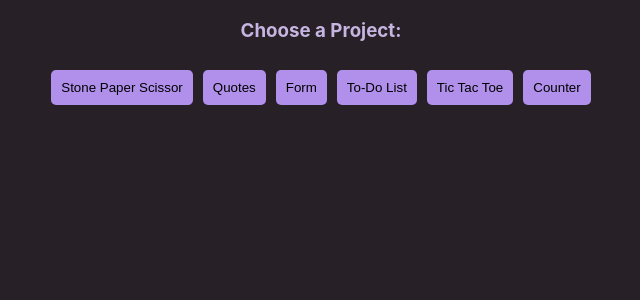
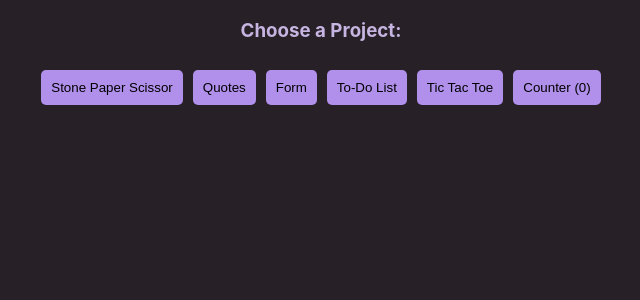
Before and after one commit to anaspxr/my-small-projects, a React (Create React App) app: page / in a window 1280 px wide. Shown: the top 300 px of the page, without its empty margins (319-959 px from the left). Built offline with nearby package versions, Linux system fonts and the light colour scheme.

Commit message:
create a counter context and use useContext hook to change the state

```diff
--- a/src/App.js
+++ b/src/App.js
@@ -1,4 +1,4 @@
-import { useState } from "react";
+import React, { useState } from "react";
 import "./App.css";
 import StonePaperScissor from "./components/StonePaperScissor";
 import Quotes from "./components/Quotes";
@@ -7,14 +7,17 @@ import TodoList from "./components/TodoList";
 import TicTac from "./components/TicTac";
 import Counter from "./components/Counter";
 
+export const CounterContext = React.createContext();
+
 function App() {
+  const [count, setCount] = useState(0);
   const listItems = [
     "Stone Paper Scissor",
     "Quotes",
     "Form",
     "To-Do List",
     "Tic Tac Toe",
-    "Counter",
+    `Counter (${count})`,
   ];
   const [showContent, setShowContent] = useState(0);
   const Buttons = listItems.map((content, index) => (
@@ -31,6 +34,7 @@ function App() {
   return (
     <div className="App">
       <h3>Choose a Project:</h3>
+      <CounterContext.Provider value={[count, setCount]}>
         <div className="buttons-container"> {Buttons}</div>
         {showContent === 1 && <StonePaperScissor />}
         {showContent === 2 && <Quotes />}
@@ -38,6 +42,7 @@ function App() {
         {showContent === 4 && <TodoList />}
         {showContent === 5 && <TicTac />}
         {showContent === 6 && <Counter />}
+      </CounterContext.Provider>
     </div>
   );
 }
--- a/src/components/Counter.jsx
+++ b/src/components/Counter.jsx
@@ -1,7 +1,9 @@
-import React, { useReducer } from "react";
+import React, { useContext, useReducer, useState } from "react";
 import Info from "./Info";
+import { CounterContext } from "../App";
 
 export default function Counter() {
+  const [, setValue] = useContext(CounterContext);
   const initialValue = 0;
 
   const reducer = (state, action) => {
@@ -21,6 +23,7 @@ export default function Counter() {
       >
         <button
           onClick={() => {
+            setValue((value) => value + 1);
             dispatch((state) => {
               return state + 1;
             });
@@ -47,7 +50,12 @@ export default function Counter() {
           Reset
         </button>
       </div>
-      <Info />
+      <Info
+        infos={[
+          "used useReducer() to increment,decrement and reset the count",
+          "used useContext to display the count on the another component (see on 'Counter' button on top)",
+        ]}
+      />
     </div>
   );
 }
```
Lines whose indentation alone changed are shown as unchanged.
